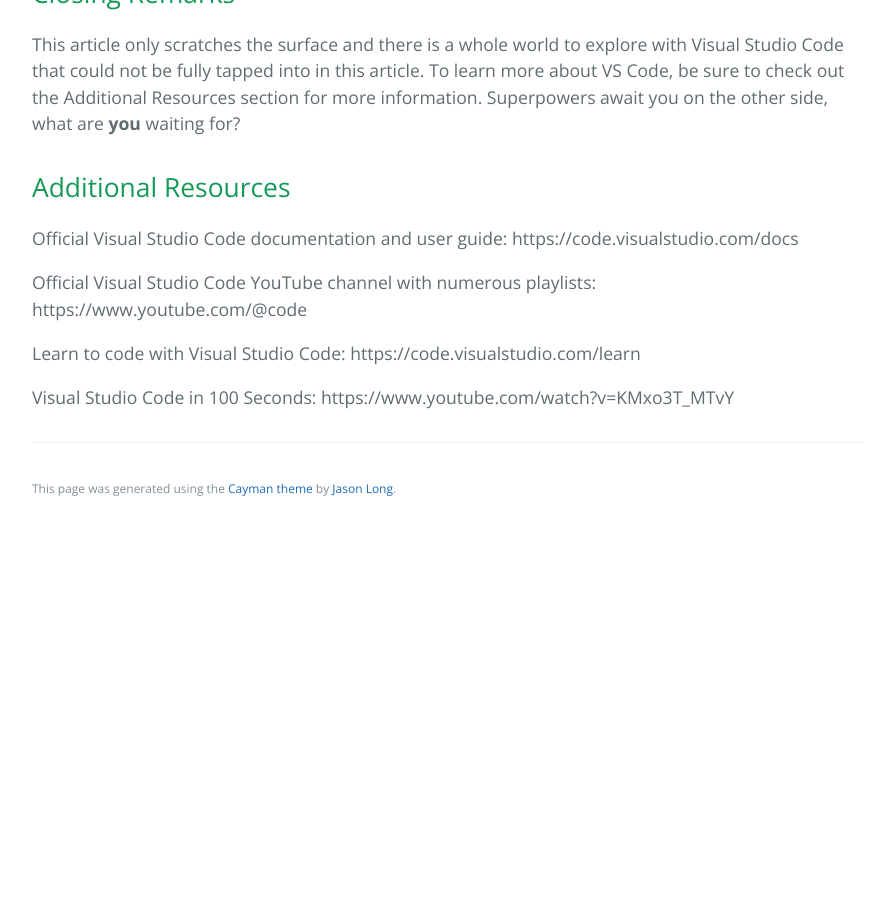
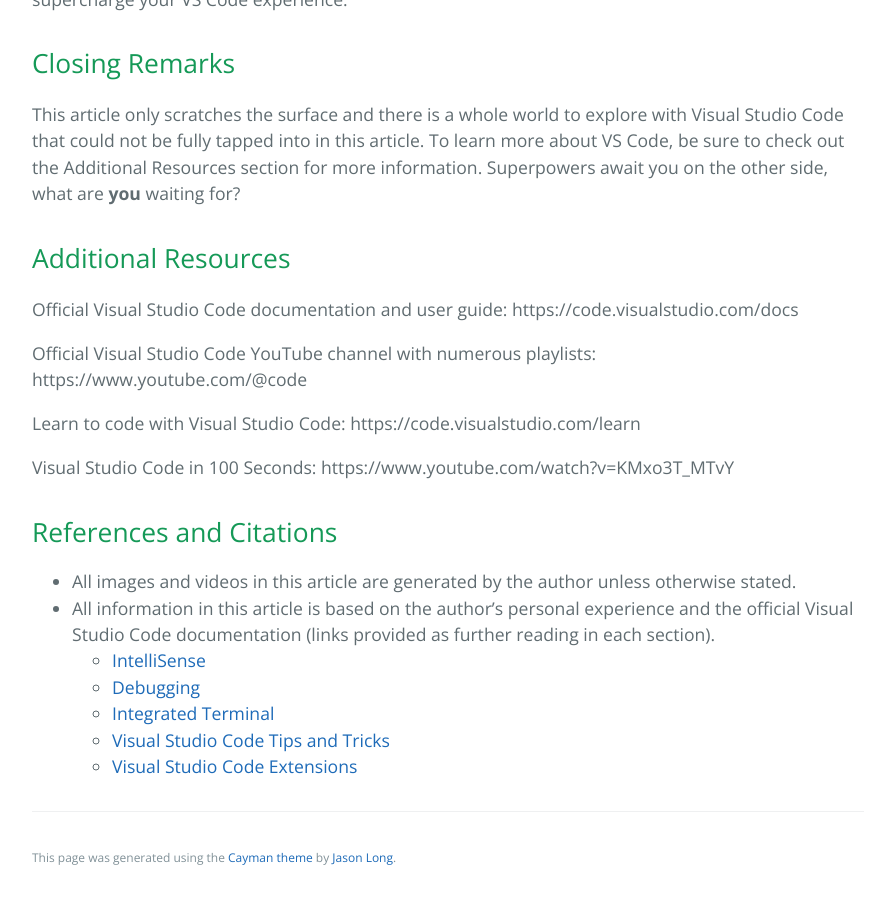
Before and after one commit to learning-software-engineering/learning-software-engineering.github.io, a Jekyll site: the page built from Topics/Software_Tools/VSCode.md, in a window 1280 px wide and 900 px high, scrolled down 10452 px. Shown: the whole window, without its empty margins (192-1075 px from the left). Built offline with Jekyll 4.4.1, drawn with Linux system fonts in a browser that asks for light colours; our own code applies the rules of GitHub Pages for plain Markdown files; before the commit the page ends 10983 px from its top, so only the background shows below that; some of the changed text lies outside the part shown.

Commit message:
Add References and Citations

```diff
--- a/Topics/Software_Tools/VSCode.md
+++ b/Topics/Software_Tools/VSCode.md
@@ -14,6 +14,7 @@
   - [Tips and Tricks](#tips-and-tricks)
   - [Closing Remarks](#closing-remarks)
   - [Additional Resources](#additional-resources)
+  - [References and Citations](#references-and-citations)
 ---
 
 ## Introduction
@@ -117,6 +118,7 @@
 Here are a few popular categories and extensions that you have access to:
 
 - Debuggers extensions like the Python and JavaScript Debugger to help you find the hard-to-find bugs.
+
   <img width="250" src="https://github.com/parthvats02/learning-software-engineering.github.io/assets/81998163/25eb6236-3057-4a25-b2e2-83a589ed9afa">
 
 - Language tools including IntelliSense extensions to tailor the editor specifically to the language you are using.
@@ -176,3 +178,13 @@
 Learn to code with Visual Studio Code: https://code.visualstudio.com/learn
 
 Visual Studio Code in 100 Seconds: https://www.youtube.com/watch?v=KMxo3T_MTvY
+
+## References and Citations
+
+- All images and videos in this article are generated by the author unless otherwise stated.
+- All information in this article is based on the author's personal experience and the official Visual Studio Code documentation (links provided as further reading in each section).
+  - [IntelliSense](https://code.visualstudio.com/docs/editor/intellisense)
+  - [Debugging](https://code.visualstudio.com/docs/editor/debugging)
+  - [Integrated Terminal](https://code.visualstudio.com/docs/terminal/basics)
+  - [Visual Studio Code Tips and Tricks](https://code.visualstudio.com/docs/getstarted/tips-and-tricks)
+  - [Visual Studio Code Extensions](https://code.visualstudio.com/docs/editor/extension-marketplace)
```
